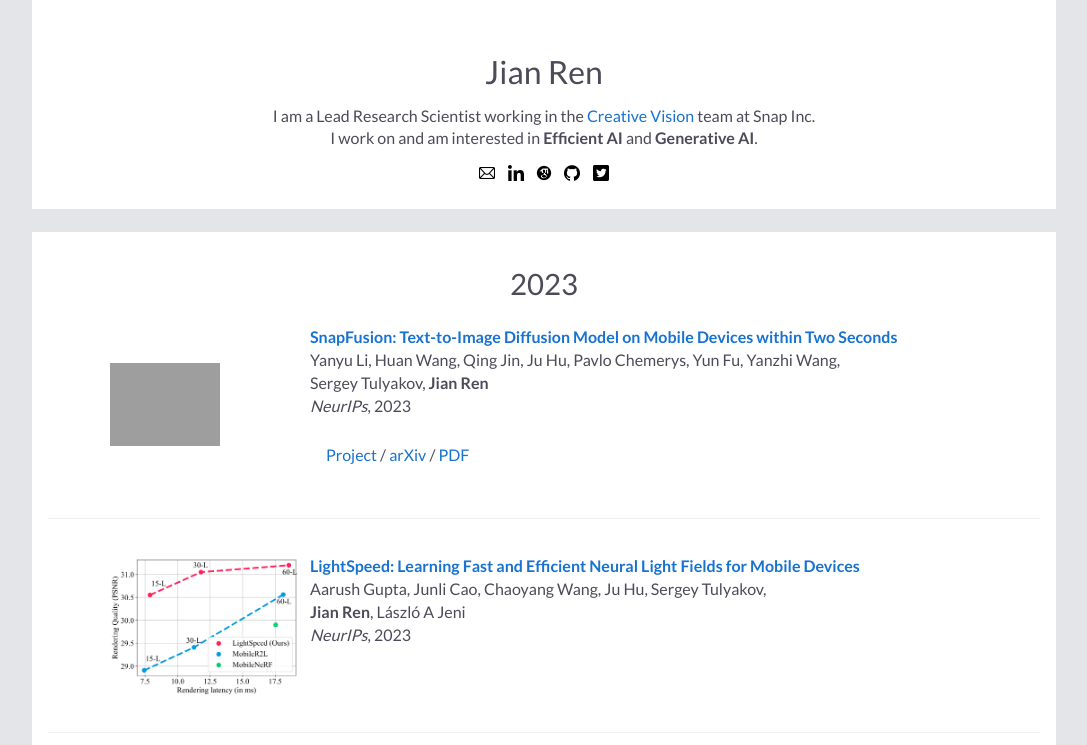
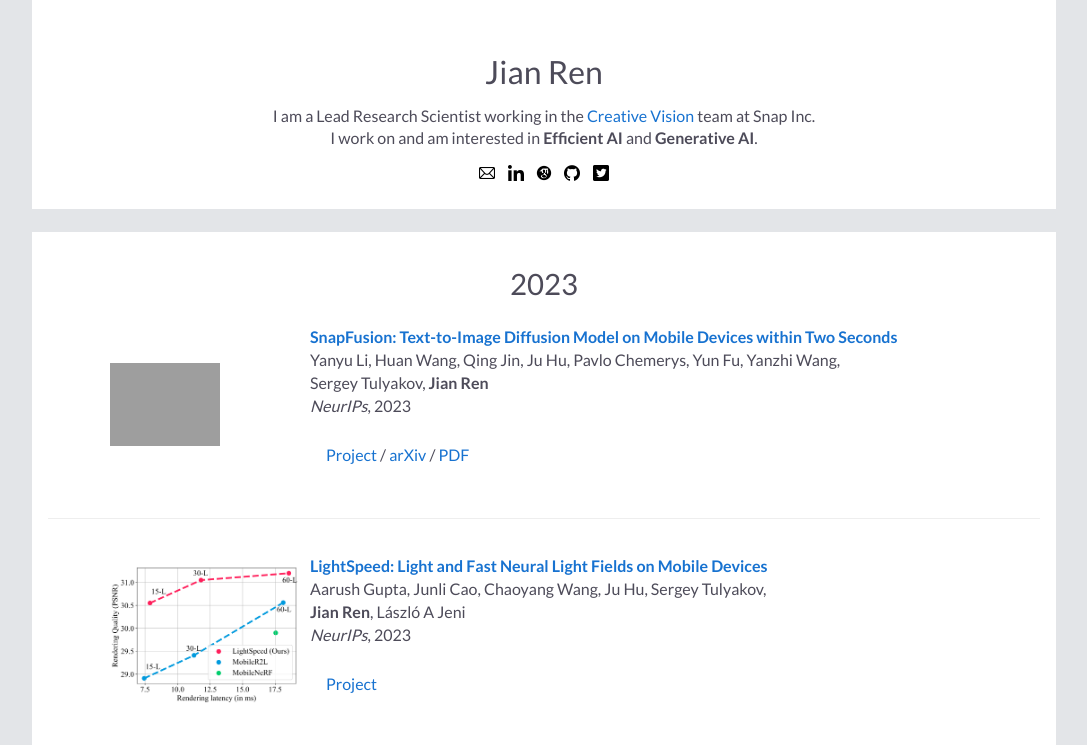
Before and after one commit to alanspike/alanspike.github.io, a plain HTML site: page index.html in a window 1280 px wide. Shown: the top 745 px of the page, without its empty margins (96-1183 px from the left). Drawn offline with nearby package versions, Linux system fonts and the light colour scheme; grey boxes are pictures that could not be loaded.

Commit message:
update neurips 23

```diff
--- a/index.html
+++ b/index.html
@@ -107,14 +107,14 @@
                 <td width="40%" valign="center"><img src="images/lightspeed.png" alt="game" width="190"
                         style="border-style: none">
                 <td width="60%" valign="top">
-                    <p><a href="https://alanspike.github.io/"><b>LightSpeed: Learning Fast and Efficient
-                        Neural Light Fields for Mobile Devices
+                    <p><a href="https://lightspeed-r2l.github.io/website/"><b>LightSpeed: Light and Fast Neural Light Fields on Mobile Devices
+
                             </b></a><br>
                             Aarush Gupta, Junli Cao, Chaoyang Wang, Ju Hu, Sergey Tulyakov, <br>
                         <strong>Jian Ren</strong>, László A Jeni <br>
                         <em>NeurIPs</em>, 2023
                     <div class="paper">
-
+                        <a href="https://lightspeed-r2l.github.io/website/">Project</a>
                     </div>
                 </td>
                 </td>
```
